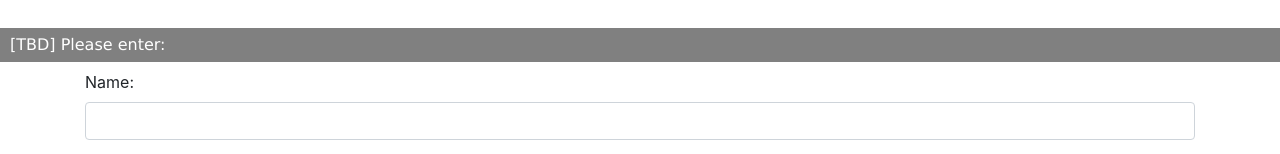
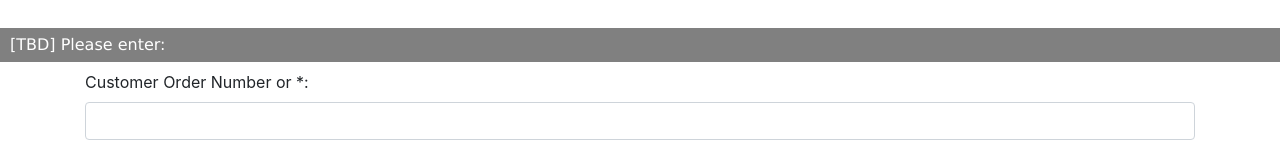
Before and after one commit to prasanthraju14/rom-ui, an Angular app: page / in a window 1280 px wide. Shown: the part 140-294 px from the top of the page. Built offline with nearby package versions, Linux system fonts and the light colour scheme; no server answers.

Commit message:
updated label.

```diff
--- a/src/app/app.component.html
+++ b/src/app/app.component.html
@@ -49,7 +49,7 @@ legend {
 <legend>[TBD] Please enter:</legend>
 <div class="container">
  <div class="form-group">
-  <label for="usr">Name:</label>
+  <label for="usr">Customer Order Number or *:</label>
   <input type="text" #titleInput class="form-control">
   </div>
   <button type="button" (click) = "search(titleInput.value)" class="btn btn-primary">Search!</button>
```
